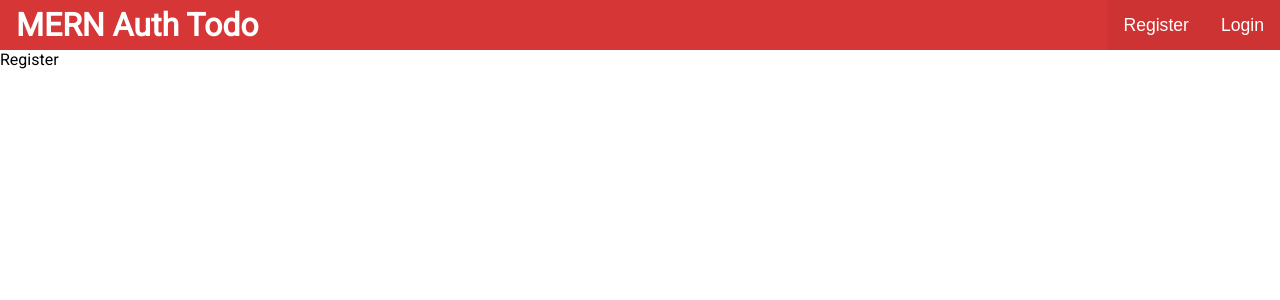
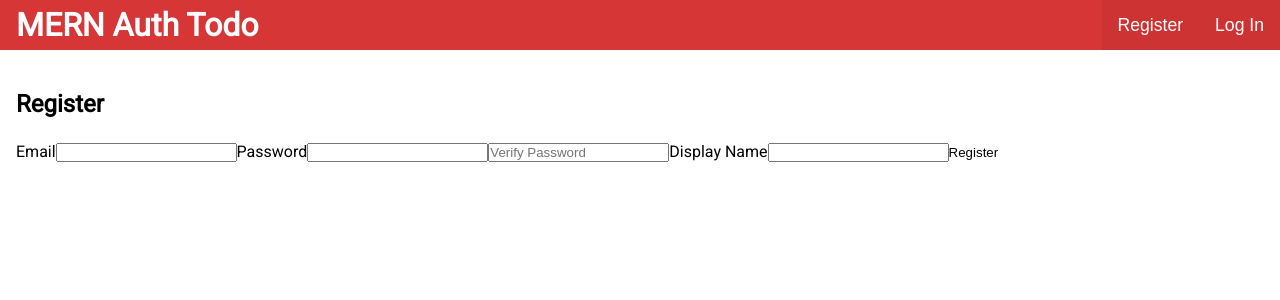
Before and after one commit to drewkiimon/mern-auth-frontend, a React (Create React App) app: page /register in a window 1280 px wide. Shown: the top 300 px of the page. Built offline with nearby package versions, Linux system fonts and the light colour scheme; no server answers.

Commit message:
Added settings and created register page

```diff
--- a/src/components/auth/AuthOptions.js
+++ b/src/components/auth/AuthOptions.js
@@ -1,7 +1,11 @@
-import React from 'react';
+import React, { useContext } from 'react';
 import { useHistory } from 'react-router-dom';
 
+import UserContext from '../../context/UserContext';
+
 export default function AuthOptions() {
+	// get UserData from Context
+	const { userData, setUserData } = useContext(UserContext);
 	const history = useHistory();
 
 	const register = () => {
@@ -12,10 +16,25 @@ export default function AuthOptions() {
 		history.push('/login');
 	};
 
+	const logout = () => {
+		setUserData({
+			token: undefined,
+			user: undefined,
+		});
+
+		localStorage.setItem('auth-token', '');
+	};
+
 	return (
 		<nav className='auth-options'>
-			<button onClick={register}>Register</button>
-			<button onClick={login}>Login</button>
+			{userData.user ? (
+				<button onClick={logout}>Log Out</button>
+			) : (
+				<>
+					<button onClick={register}>Register</button>
+					<button onClick={login}>Log In</button>
+				</>
+			)}
 		</nav>
 	);
 }
--- a/src/components/auth/Register.js
+++ b/src/components/auth/Register.js
@@ -1,5 +1,75 @@
-import React from 'react';
+import React, { useState, useContext } from 'react';
+import { useHistory } from 'react-router-dom';
+import UserContext from '../../context/UserContext';
+import Axios from 'axios';
 
 export default function Register() {
-	return <div>Register</div>;
+	const [email, setEmail] = useState();
+	const [password, setPassword] = useState();
+	const [passwordCheck, setPasswordCheck] = useState();
+	const [displayName, setDisplayName] = useState();
+
+	const { setUserData } = useContext(UserContext);
+
+	const history = useHistory();
+
+	const submit = async (e) => {
+		e.preventDefault();
+
+		const newUser = {
+			email,
+			password,
+			passwordCheck,
+			displayName,
+		};
+
+		await Axios.post('http://localhost:5000/users/register', newUser);
+
+		// do not have JWT yet
+
+		const loginRes = await Axios.post('http://localhost:5000/users/login', {
+			email,
+			password,
+		});
+
+		setUserData({
+			token: loginRes.data.token,
+			user: loginRes.data.user,
+		});
+
+		localStorage.setItem('auth-token', loginRes.data.token);
+
+		history.push('/');
+	};
+
+	return (
+		<div className='page'>
+			<h2>Register</h2>
+			<form onSubmit={submit}>
+				<label htmlFor='register-email'>Email</label>
+				<input
+					id='register-email'
+					type='email'
+					onChange={(e) => setEmail(e.target.value)}></input>
+
+				<label htmlFor='register-password'>Password</label>
+				<input
+					id='register-password'
+					type='password'
+					onChange={(e) => setPassword(e.target.value)}></input>
+				<input
+					type='password'
+					placeholder='Verify Password'
+					onChange={(e) => setPasswordCheck(e.target.value)}></input>
+
+				<label htmlFor='register-display-name'>Display Name</label>
+				<input
+					id='register-display-name'
+					type='text'
+					onChange={(e) => setDisplayName(e.target.value)}></input>
+
+				<input type='submit' value='Register' />
+			</form>
+		</div>
+	);
 }
--- a/src/style.css
+++ b/src/style.css
@@ -42,6 +42,10 @@ body {
     font-family: Roboto, monospace;
 }
 
+.page {
+    padding: 1rem;
+}
+
 /* header */
 #header {
     height: 50px;
```
Also changed, not shown: 1 other file (tests, documents, lock files or other folders).
